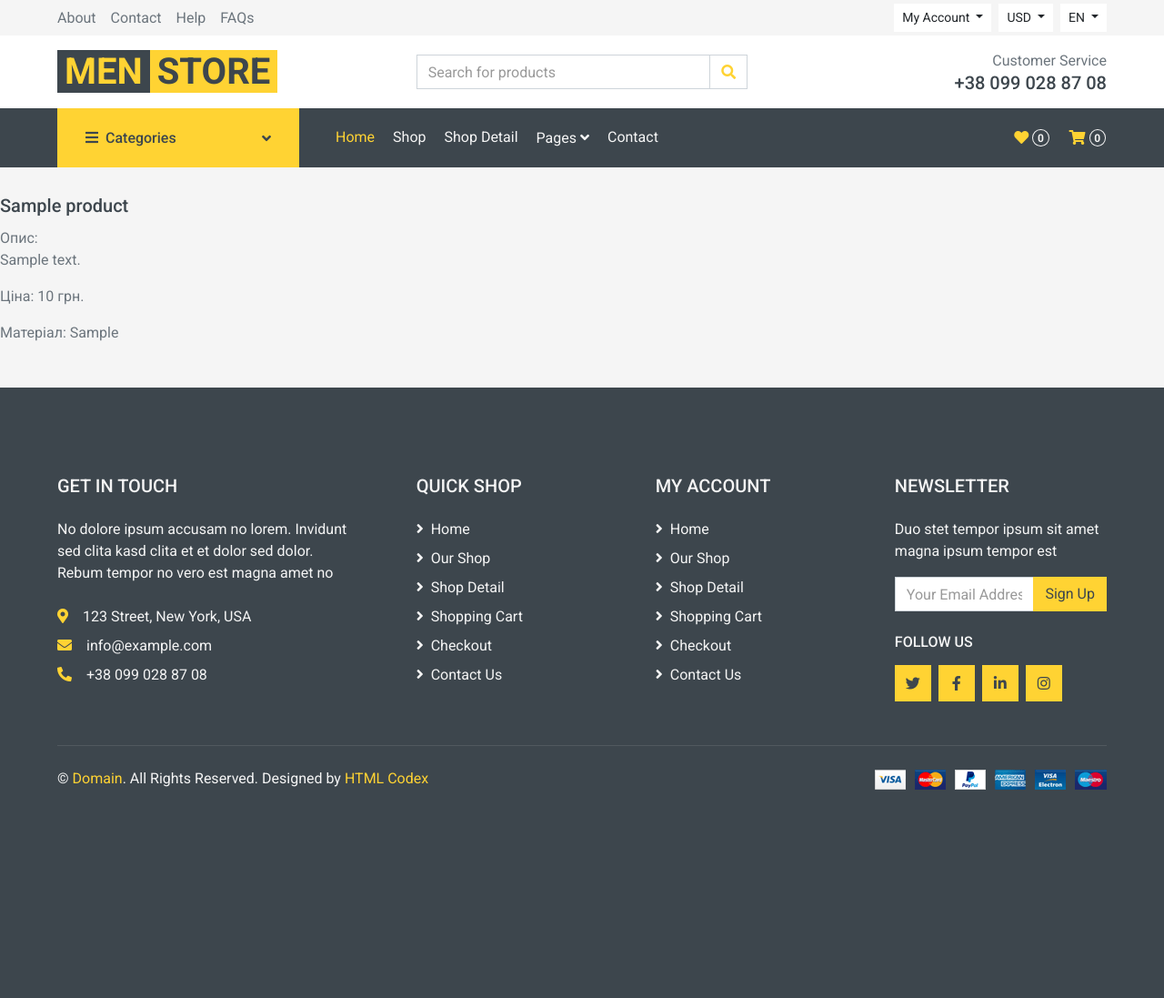
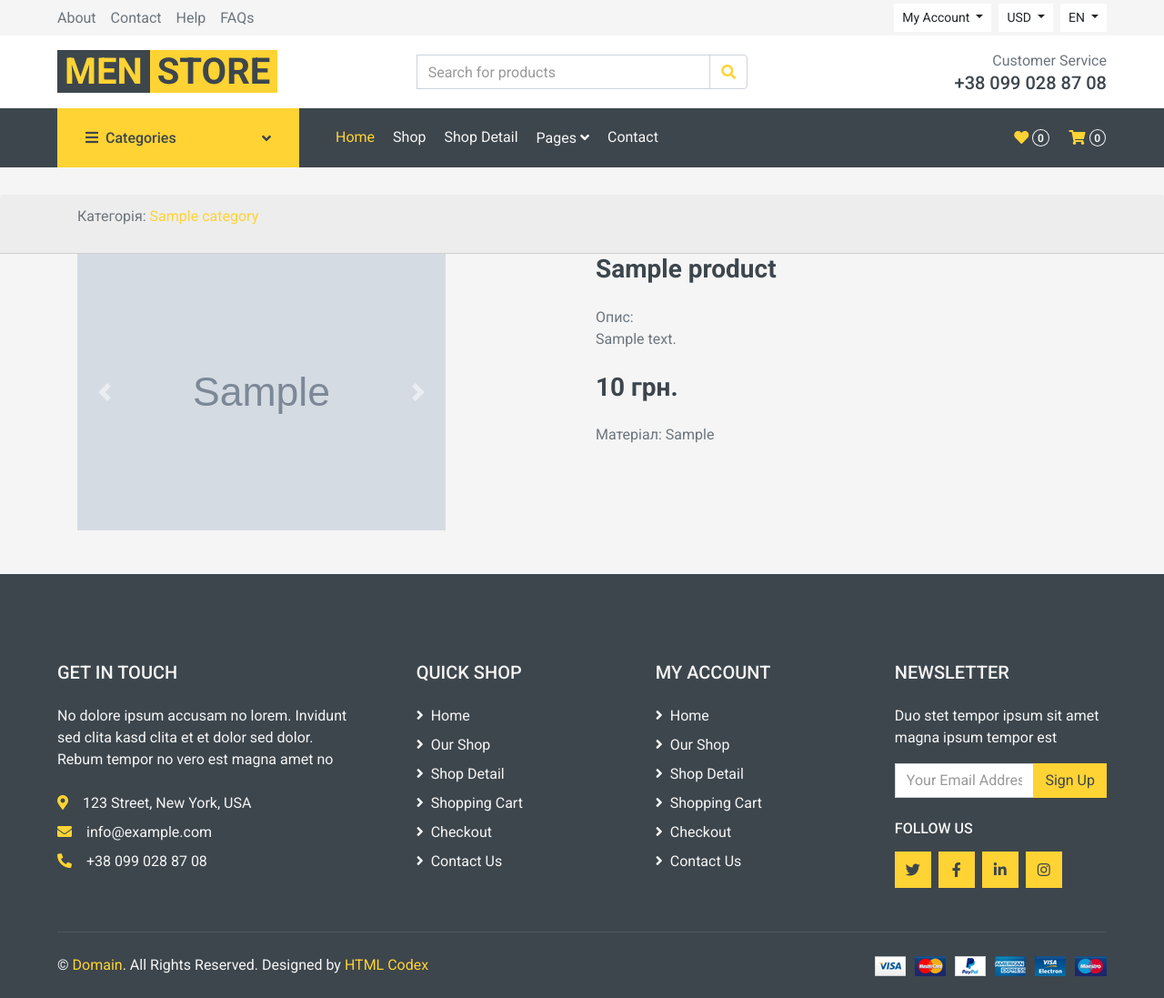
Before and after one commit to StanislavSapal/Internet-shop, a Django app: page /product/1/ in a window 1280 px wide. Shown: the whole page at 91% size. Before the commit the page ends 868 px from the top, so only its background shows below. Run offline with Django 4.2, Linux system fonts and the light colour scheme; tables that the repository leaves empty hold one stand-in row (values such as "Sample post"); grey boxes marked "Sample" are stand-in pictures; some libraries are stand-ins or nearby versions.

Commit message:
datail page fixed

```diff
--- a/menstoreproject/catalog/models.py
+++ b/menstoreproject/catalog/models.py
@@ -40,3 +40,9 @@ class Product(models.Model):
 class ProductImage(models.Model):
     image = models.ImageField(upload_to='photos/%Y/%m/%d/', verbose_name='Фото', blank=True)
     product = models.ForeignKey('Product', on_delete=models.CASCADE)
+
+    def get_absolute_url(self):
+        return reverse('view_product', kwargs={'pk': self.pk})
+
+    def get_img(self):
+        return self.image
--- a/menstoreproject/catalog/urls.py
+++ b/menstoreproject/catalog/urls.py
@@ -3,6 +3,5 @@ from .views import *
 
 
 urlpatterns = [
-    path('', index, name='home'),
     path('product/<int:pk>/', ViewProduct.as_view(), name='view_product'),
 ]
--- a/menstoreproject/menstoreproject/templates/base.html
+++ b/menstoreproject/menstoreproject/templates/base.html
@@ -7,6 +7,9 @@
     <meta content="width=device-width, initial-scale=1.0" name="viewport">
     <meta content="Free HTML Templates" name="keywords">
     <meta content="Free HTML Templates" name="description">
+
+    <!-- Bootstrap CSS -->
+    <link rel="stylesheet" href="https://cdn.jsdelivr.net/npm/bootstrap@4.0.0/dist/css/bootstrap.min.css" integrity="sha384-Gn5384xqQ1aoWXA+058RXPxPg6fy4IWvTNh0E263XmFcJlSAwiGgFAW/dAiS6JXm" crossorigin="anonymous">
 
     <!-- Favicon -->
     <link href="img/favicon.ico" rel="icon">
--- a/menstoreproject/menstoreproject/templates/catalog/product_detail.html
+++ b/menstoreproject/menstoreproject/templates/catalog/product_detail.html
@@ -1,4 +1,5 @@
 {% extends 'base.html' %}
+
 
 {% block title %}
 {{ title }} :: {{ block.super }}
@@ -6,10 +7,44 @@
 
 
 {% block content %}
-      <div class="media-body">
-          <h5 class="card-title">{{ product_item.name }}</h5>
-          <p class="card-text">Опис: <br>{{ product_item.description }}</p>
-          <p class="card-text">Ціна: {{ product_item.price }} грн.</p>
-          <p class="card-text">Матеріал: {{ product_item.material }}</p>
-      </div>
+<div class="media-body">
+    <div class="card-header">
+        <div class="container">
+            <p> Категорія: <a href="{{ product_item.category.get_absolute_url }}">{{ product_item.category }}</a></p>
+        </div>
+
+    </div>
+    <div class="container">
+        <div class="row">
+            <div class="col-lg-6">
+                <div id="carouselExampleControls" class="carousel slide d-block w-75" data-ride="carousel">
+                    <div class="carousel-inner">
+
+                        {% for image_object in product_item.productimage_set.all %}
+
+                        <div class="carousel-item {% if forloop.first %} active {%endif%}">
+                            <img class="d-block w-100" src="{{ image_object.image.url }}" alt="0" >
+                        </div>
+                        {% endfor %}
+                    </div>
+                    <a class="carousel-control-prev" href="#carouselExampleControls" role="button" data-slide="prev">
+                        <span class="carousel-control-prev-icon" aria-hidden="true"></span>
+                        <span class="sr-only">Previous</span>
+                    </a>
+                    <a class="carousel-control-next" href="#carouselExampleControls" role="button" data-slide="next">
+                        <span class="carousel-control-next-icon" aria-hidden="true"></span>
+                        <span class="sr-only">Next</span>
+                    </a>
+                </div>
+            </div>
+            <div class="col-lg-6">
+                <h3 class="card-title mb-4">{{ product_item.name }}</h3>
+                <p class="card-text mb-4">Опис: <br>{{ product_item.description }}</p>
+                <h3 class="font-weight-semi-bold mb-4"> {{ product_item.price }} грн.</h3>
+                <p class="card-text">Матеріал: {{ product_item.material }}</p>
+            </div>
+        </div>
+    </div>
+</div>
+
 {% endblock %}
--- a/menstoreproject/menstoreproject/urls.py
+++ b/menstoreproject/menstoreproject/urls.py
@@ -18,8 +18,11 @@ from django.urls import path, include
 from django.conf import settings
 from django.conf.urls.static import static
 
+from catalog.views import index
+
 urlpatterns = [
     path("admin/", admin.site.urls),
+    path('', index, name='home'),
     path('', include('catalog.urls')),
 ]
 
```
